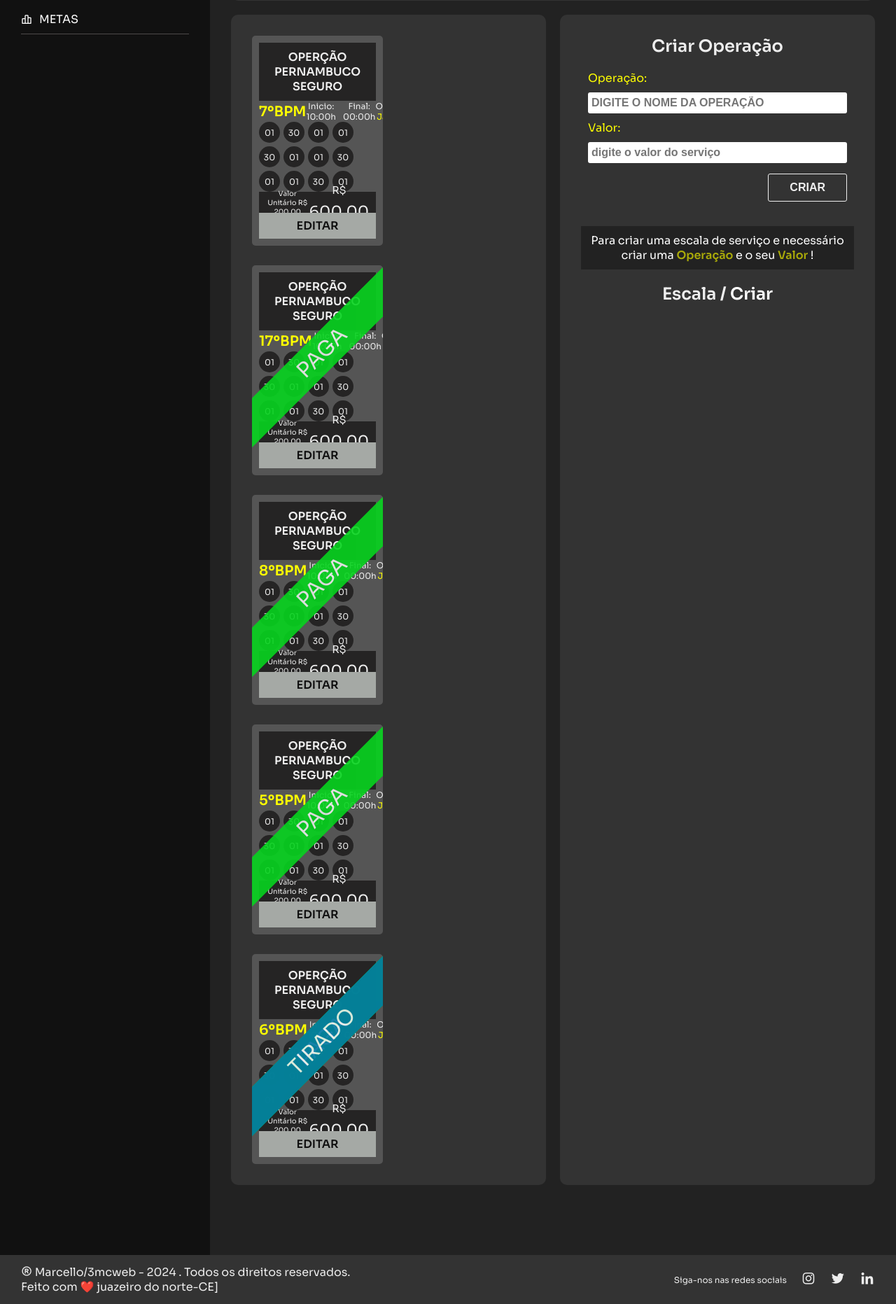
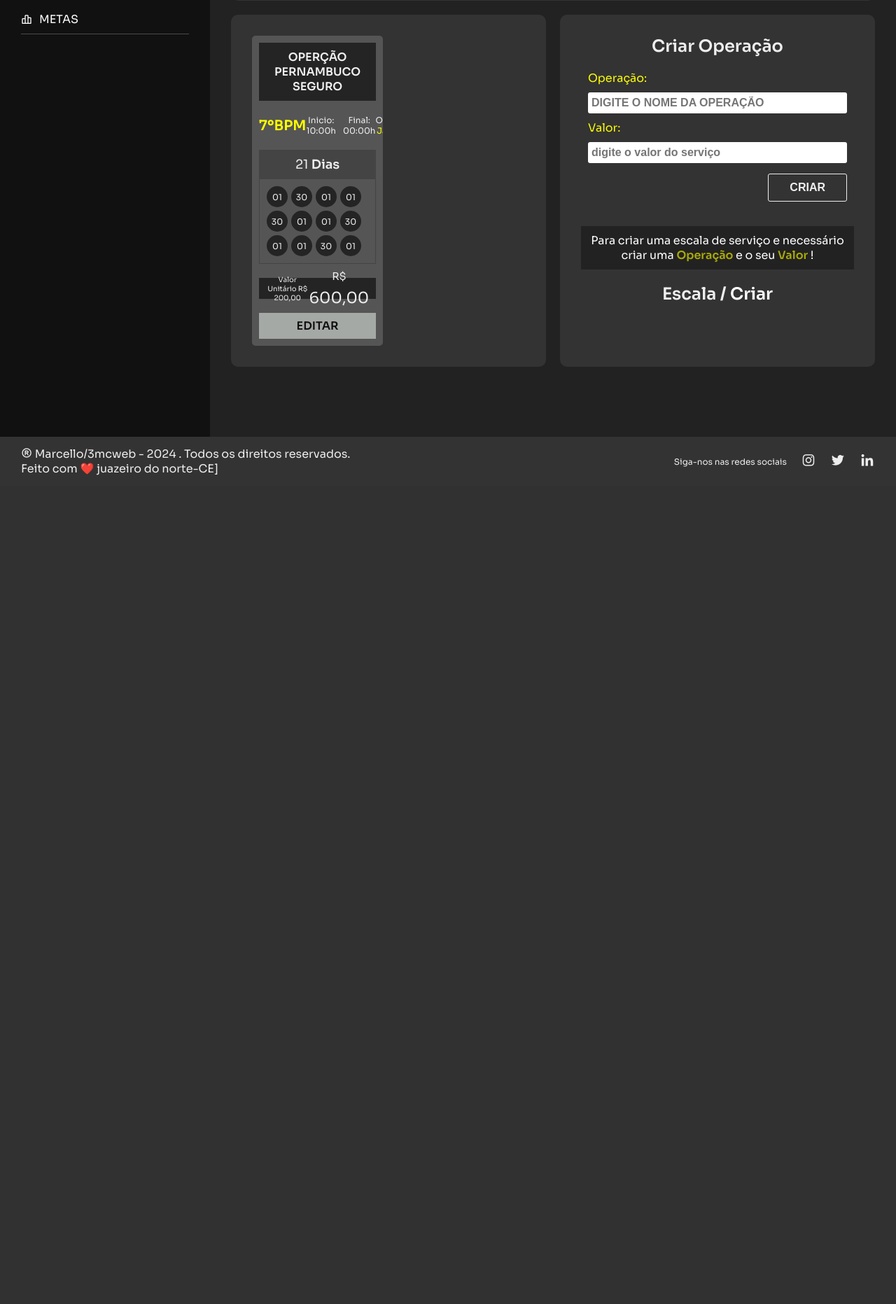
Before and after one commit to mlaferreira/adm, a PHP site: page / in a window 1280 px wide. Shown: the part 349-2212 px from the top of the page at 70% size. After the commit the page ends 1028 px from the top, so only its background shows below. Run offline with PHP 8.4, Linux system fonts and the light colour scheme.

Commit message:
melhorando

```diff
--- a/assets/css/info-escala.css
+++ b/assets/css/info-escala.css
@@ -1,7 +1,7 @@
 .info-escala{
     width: 48%;
     max-width: 375px;
-    height: 300px;
+    min-height: 300px;
     background-color: #555;
     padding: 10px;
     border-radius: 5px;
@@ -11,6 +11,7 @@
     text-align: center;
     position: relative;
     overflow: hidden;
+    gap: 20px;
 
 }
 .info-escala h3{
@@ -51,11 +52,24 @@
 .info-desc .local-mes p:nth-child(2){
     color: yellow;
 }
+.qtd-dias{
+    width: 100%;
+    background-color: #444;
+    padding: 10px 0;
+    font-size: 18px;
+}
+.qtd-dias strong{
+    font-weight: 600;
+}
 .box-dias{
     width: 100%;
     flex-wrap: wrap;
     display: flex;
     gap: 5px;
+    border: 1px solid #444;
+    padding: 10px;
+    margin-top: -20px;
+    border-top: 0;
 }
 .box-dias p{
     width: 30px;
--- a/index.html
+++ b/index.html
@@ -52,8 +52,11 @@
                             <p>Ouricuri</p>
                             <p>Janeiro</p>
                         </div>
+
                     </div>
-
+                    <div class="qtd-dias">
+                        <p>21 <strong>Dias</strong></p>
+                    </div>
 
                     <div class="box-dias">
                         <p>01</p>
@@ -80,175 +83,7 @@
                         <a href="" class="btn-card">Editar</a>
                     </div>
                    </article>
-                   <article class="info-escala">
-                    <div class="no-paga">paga</div>
-                    <h3>Operção Pernambuco seguro</h3>
 
-                    <div class="info-desc">
-                        <h4>17ºBPM</h4>
-                        <div class="horario">
-                            <p>Inicio: <span>10:00h</span></p>
-                            <p>Final: <span>00:00h</span></p>
-                        </div>
-                        <div class="local-mes">
-                            <p>Ouricuri</p>
-                            <p>Janeiro</p>
-                        </div>
-                    </div>
-
-
-                    <div class="box-dias">
-                        <p>01</p>
-                        <p>30</p>
-                        <p>01</p>
-                        <p>01</p>
-                        <p>30</p>
-                        <p>01</p>
-                        <p>01</p>
-                        <p>30</p>
-                        <p>01</p>
-                        <p>01</p>
-                        <p>30</p>
-                        <p>01</p>
-
-                    </div>
-
-                    <div class="valor-total">
-                        <p>Valor Unitário R$ 200,00</p>
-                        <p><sup>R$</sup> <span>600,00</span></p>
-                    </div>
-
-                    <div class="btns">
-                        <a href="" class="btn-card">Editar</a>
-                    </div>
-                   </article>
-                   <article class="info-escala">
-                    <div class="no-paga">paga</div>
-                    <h3>Operção Pernambuco seguro</h3>
-
-                    <div class="info-desc">
-                        <h4>8ºBPM</h4>
-                        <div class="horario">
-                            <p>Inicio: <span>10:00h</span></p>
-                            <p>Final: <span>00:00h</span></p>
-                        </div>
-                        <div class="local-mes">
-                            <p>Ouricuri</p>
-                            <p>Janeiro</p>
-                        </div>
-                    </div>
-
-
-                    <div class="box-dias">
-                        <p>01</p>
-                        <p>30</p>
-                        <p>01</p>
-                        <p>01</p>
-                        <p>30</p>
-                        <p>01</p>
-                        <p>01</p>
-                        <p>30</p>
-                        <p>01</p>
-                        <p>01</p>
-                        <p>30</p>
-                        <p>01</p>
-
-                    </div>
-
-                    <div class="valor-total">
-                        <p>Valor Unitário R$ 200,00</p>
-                        <p><sup>R$</sup> <span>600,00</span></p>
-                    </div>
-
-                    <div class="btns">
-                        <a href="" class="btn-card">Editar</a>
-                    </div>
-                   </article>
-                   <article class="info-escala">
-                    <div class="no-paga">paga</div>
-                    <h3>Operção Pernambuco seguro</h3>
-
-                    <div class="info-desc">
-                        <h4>5ºBPM</h4>
-                        <div class="horario">
-                            <p>Inicio: <span>10:00h</span></p>
-                            <p>Final: <span>00:00h</span></p>
-                        </div>
-                        <div class="local-mes">
-                            <p>Ouricuri</p>
-                            <p>Janeiro</p>
-                        </div>
-                    </div>
-
-
-                    <div class="box-dias">
-                        <p>01</p>
-                        <p>30</p>
-                        <p>01</p>
-                        <p>01</p>
-                        <p>30</p>
-                        <p>01</p>
-                        <p>01</p>
-                        <p>30</p>
-                        <p>01</p>
-                        <p>01</p>
-                        <p>30</p>
-                        <p>01</p>
-
-                    </div>
-
-                    <div class="valor-total">
-                        <p>Valor Unitário R$ 200,00</p>
-                        <p><sup>R$</sup> <span>600,00</span></p>
-                    </div>
-
-                    <div class="btns">
-                        <a href="" class="btn-card">Editar</a>
-                    </div>
-                   </article>
-                   <article class="info-escala">
-                    <div class="no-paga">paga</div>
-                    <div class="servico-tirado">tirado</div>
-                    <h3>Operção Pernambuco seguro</h3>
-
-                    <div class="info-desc">
-                        <h4>6ºBPM</h4>
-                        <div class="horario">
-                            <p>Inicio: <span>10:00h</span></p>
-                            <p>Final: <span>00:00h</span></p>
-                        </div>
-                        <div class="local-mes">
-                            <p>Ouricuri</p>
-                            <p>Janeiro</p>
-                        </div>
-                    </div>
-
-
-                    <div class="box-dias">
-                        <p>01</p>
-                        <p>30</p>
-                        <p>01</p>
-                        <p>01</p>
-                        <p>30</p>
-                        <p>01</p>
-                        <p>01</p>
-                        <p>30</p>
-                        <p>01</p>
-                        <p>01</p>
-                        <p>30</p>
-                        <p>01</p>
-
-                    </div>
-
-                    <div class="valor-total">
-                        <p>Valor Unitário R$ 200,00</p>
-                        <p><sup>R$</sup> <span>600,00</span></p>
-                    </div>
-
-                    <div class="btns">
-                        <a href="" class="btn-card">Editar</a>
-                    </div>
-                   </article>
 
 
 
```
